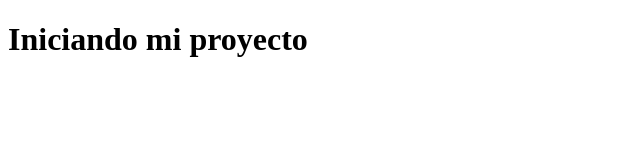
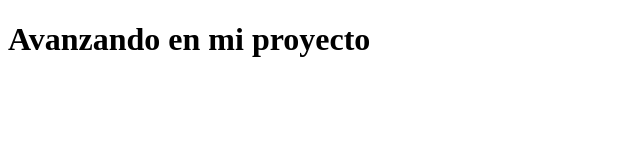
Before and after one commit to JanLan7/pruebaderepositorio, a plain HTML site: page index.html in a window 1280 px wide. Shown: the whole page, without its empty margins (0-640 px from the left). Drawn offline with Linux system fonts and the light colour scheme.

Commit message:
Cambiando el titulo de mi proyecto

```diff
--- a/index.html
+++ b/index.html
@@ -6,7 +6,7 @@
     <title>Document</title>
 </head>
 <body>
-    <h1>Iniciando mi proyecto</h1>
+    <h1>Avanzando en mi proyecto</h1>
 
 </body>
 </html>
```
